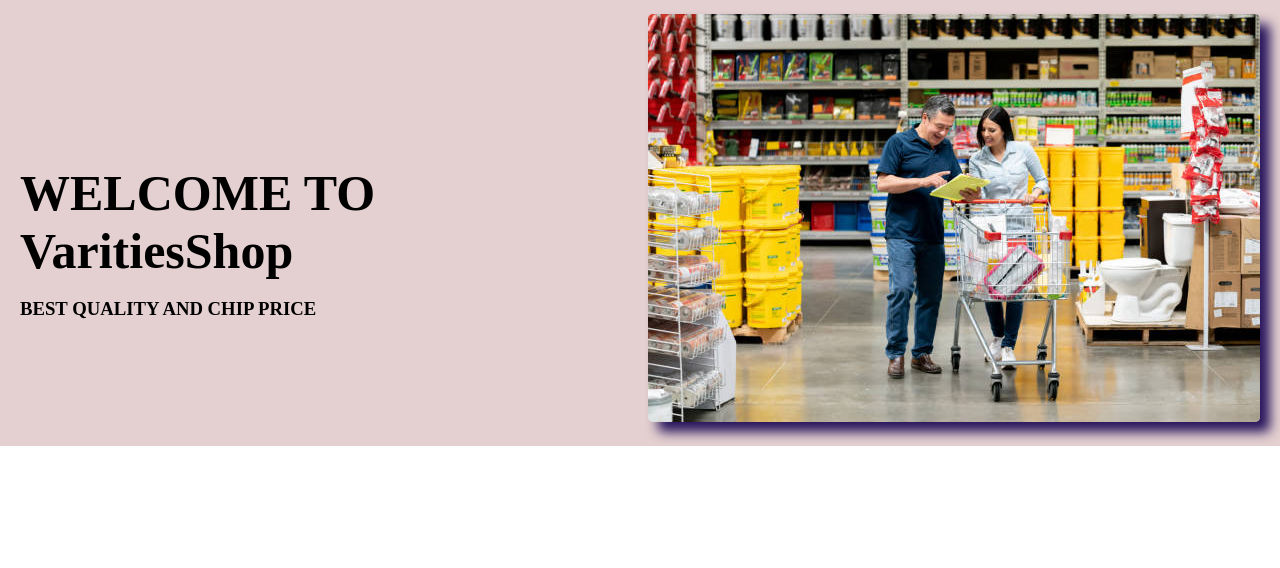
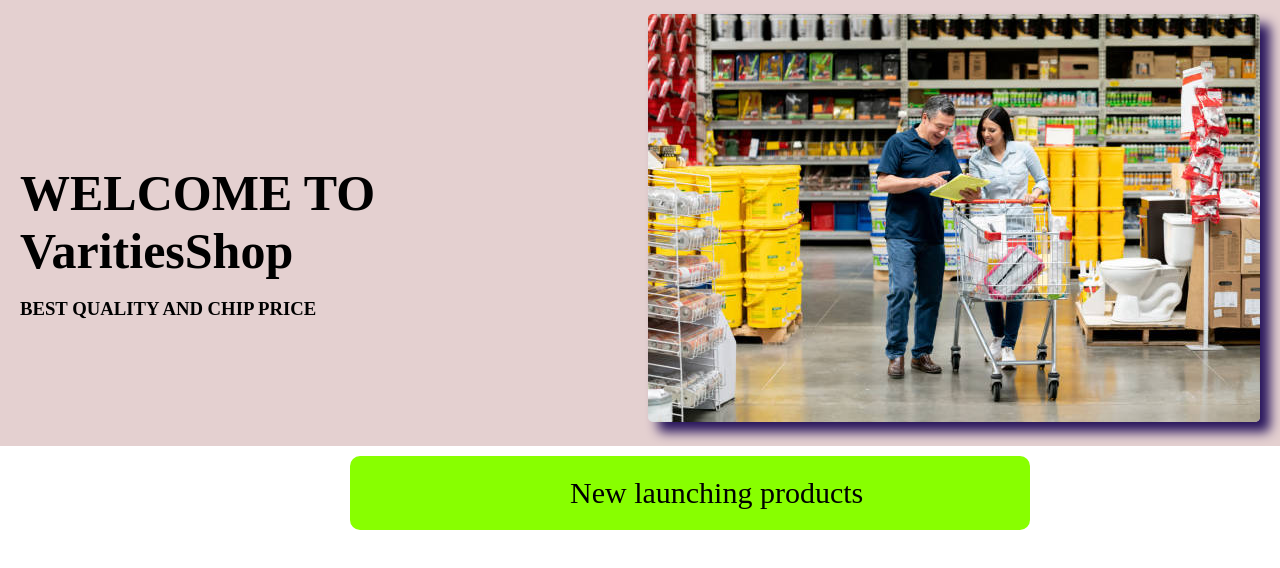
Before and after one commit to MUHAMMAD-ROKY/ShopManagementSystem2, a plain HTML site: page HOME.html in a window 1280 px wide. Shown: the part 64-632 px from the top of the page. Drawn offline with Linux system fonts and the light colour scheme.

Commit message:
subHeading1 design

```diff
--- a/HOME.css
+++ b/HOME.css
@@ -1,3 +1,15 @@
+.subHeading1{
+    margin-left: 200px;
+    font-size: 30px;
+}
+.subLine1{
+    background-color: rgb(136, 255, 0);
+    margin-top: 10px ;
+    margin-left:350px;
+    width: 50%;
+    padding: 20px;
+    border-radius: 10px;
+}
 .bannerHeading1{
     font-size: 50px;
 }
--- a/HOME.html
+++ b/HOME.html
@@ -32,6 +32,12 @@
                 </div>
             </article>
 
+            <article>
+                <div class="subLine1">
+                    <div class="subHeading1">New launching products</div>
+                </div>
+            </article>
+
         </main>
         <footer>
 
```
